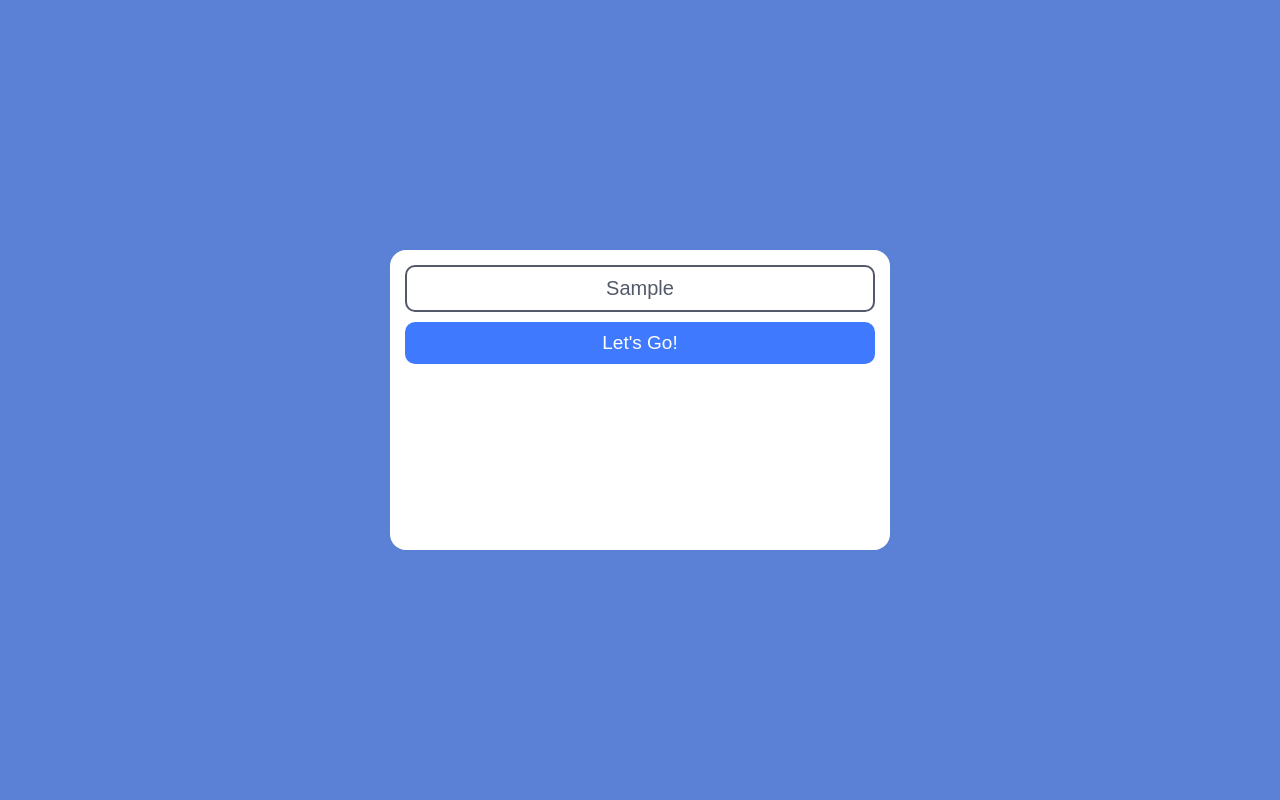
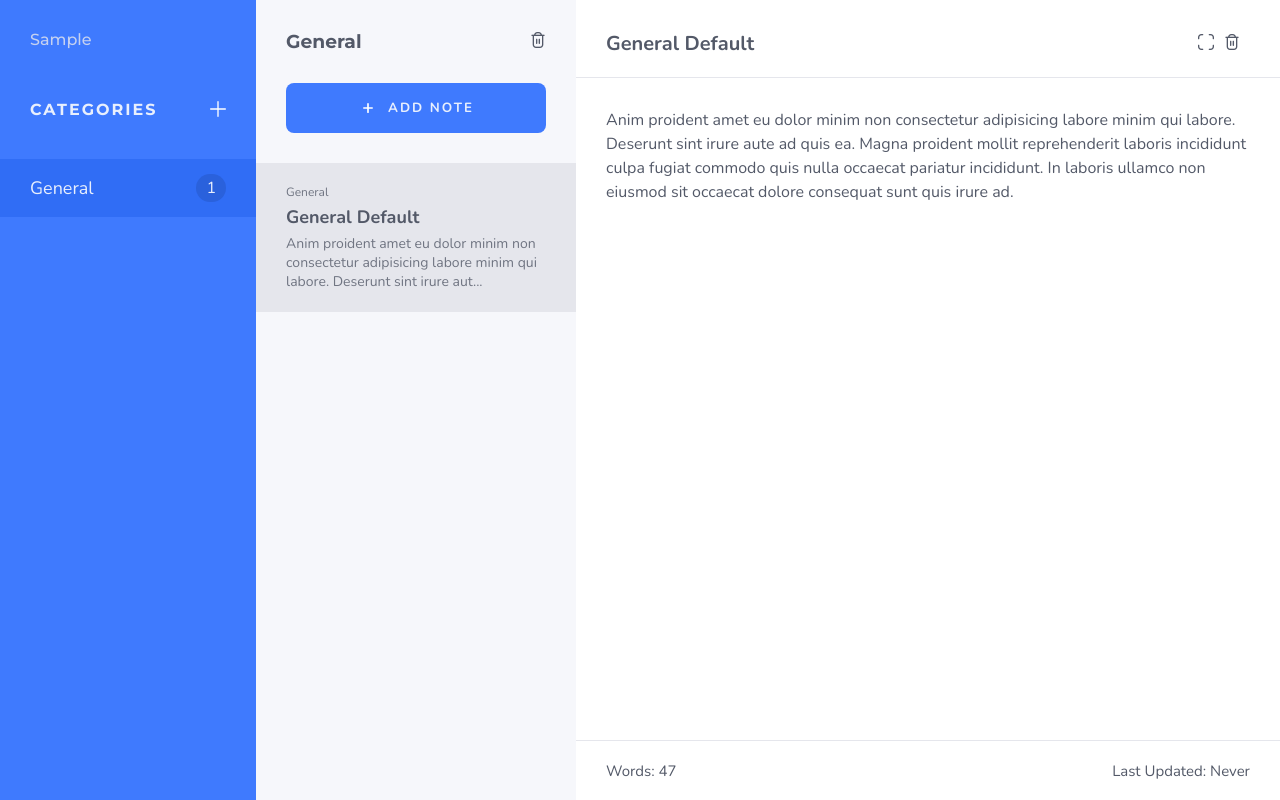
Before and after one commit to HanielU/Noterr, a Svelte app: page / in a window 1280 px wide. Both pictures are taken after typing "Sample" into the empty fields and a click on the button "Let's Go!". Built offline with nearby package versions, Linux system fonts and the light colour scheme.

Commit message:
Made some changes

```diff
--- a/src/App.svelte
+++ b/src/App.svelte
@@ -4,24 +4,15 @@
 	import NotePreview from "./components/Notes.svelte";
 	import Note from "./components/Note.svelte";
 	import { setContext } from "svelte";
-	import { categories, activeCategory, expanded } from "./store";
+	import { categories, activeCategory, expanded, username } from "./store";
 	// import Note2 from "./components/NoteRichTxtEditor.svelte";
-
-	let namePresent;
 	let width = 0;
 
-	$: (() => console.log($expanded.partExpansion))();
+	// $: (() => console.log($expanded.partExpansion))();
 
 	$: $expanded.partExpansion = width > 1050 ? false : true;
 
-	$: namePresent = localStorage.getItem("username") ? true : false;
-
-	// unnecessary alternative
-	/* 	$: if (localStorage.getItem("username") === null) {
-		namePresent = false;
-	} else {
-		namePresent = true;
-	} */
+	$: namePresent = $username ? true : false;
 
 	/**
 	 * Makes the parameter (category) to the active category
@@ -72,11 +63,7 @@
 <svelte:window bind:innerWidth={width} />
 
 {#if namePresent}
-	<div
-		class="wrapper"
-		class:flex={($expanded.fullExpansion || $expanded.partExpansion) &&
-			$categories.length > 0}
-	>
+	<div class="wrapper" class:flex={$expanded.fullExpansion}>
 		<Sidebar />
 
 		<NotePreview />
@@ -92,8 +79,8 @@
 	Design Credit: https://dribbble.com/shots/10907311-Notes-App-Category-Screen
 
 	Functionality:
-		- Create Categories
-		- Update Categories (You can do this by double-clicking on the category name in the sidebar)
+		- Create a Category
+		- Update a Category Name (You can do this by double-clicking on the category name in the sidebar)
 		- Delete Categories
 		- Create Notes
 		- Update Notes
--- a/src/classes.js
+++ /dev/null
@@ -1,37 +0,0 @@
-import { v4 as uuidv4 } from "uuid";
-
-export class Category {
-	constructor(name, contenteditable, notes = [], activeNote) {
-		this.id = uuidv4();
-		this.name = name;
-		this.contenteditable = contenteditable;
-		this.notes = notes;
-		this.activeNote = activeNote;
-		this.notesCount = this.notes.length;
-	}
-}
-
-export class Note {
-	constructor(title, content) {
-		this.id = uuidv4();
-		this.tag = undefined;
-		this.title = title;
-		this.content = content;
-		this.lastUpdate = "Never";
-		this.words =
-			this.content.trim() === ""
-				? 0
-				: this.content.trim().split(" ").length;
-	}
-
-	/**
-	 * Sets tag of note manually since it's impossible to set from the class constructor
-	 */
-	setTag(categoryName) {
-		this.tag = categoryName;
-	}
-
-	setLastUpdate(lastUpdate) {
-		this.lastupdate = lastUpdate;
-	}
-}
--- a/src/components/NameModal.svelte
+++ b/src/components/NameModal.svelte
@@ -1,11 +1,11 @@
 <script>
+	import { username } from "../store";
 	export let namePresent = false;
-	export let username = "";
+	export let userNameEdit = "";
 
 	function handleSubmit() {
-		if (!username.trim()) return;
-		localStorage.setItem("username", username);
-		location.reload();
+		if (!userNameEdit.trim()) return;
+		$username = userNameEdit;
 	}
 </script>
 
@@ -15,7 +15,7 @@
 			<input
 				placeholder="Enter Your Username"
 				type="text"
-				bind:value={username}
+				bind:value={userNameEdit}
 			/>
 			<button>Let's Go!</button>
 		</form>
--- a/src/components/Notes.svelte
+++ b/src/components/Notes.svelte
@@ -2,7 +2,7 @@
 	import { getContext } from "svelte";
 	import Sortable from "sortablejs";
 	import { loremIpsum as lorem } from "lorem-ipsum";
-	import { Note } from "../classes";
+	import { Note } from "../utils";
 	import { activeCategory, categories, expanded } from "../store";
 	import NotePreview from "./NotePreview.svelte";
 
--- a/src/components/Sidebar.svelte
+++ b/src/components/Sidebar.svelte
@@ -1,6 +1,6 @@
 <!-- House Categories and navigation -->
 <script>
-	import { username, expanded, categories } from "../store";
+	import { username, expanded } from "../store";
 	import Categories from "./SidebarCategory.svelte";
 	let addingCategory = false; // checks if new category is being added
 	let winHeight = 0;
@@ -8,7 +8,7 @@
 
 <svelte:window bind:innerHeight={winHeight} />
 
-{#if $expanded.fullExpansion === false && $expanded.partExpansion === false && $categories.length > 0}
+{#if $expanded.fullExpansion === false}
 	<nav>
 		<div class="user">
 			<h3 class="user-name">{$username}</h3>
--- a/src/components/SidebarCategory.svelte
+++ b/src/components/SidebarCategory.svelte
@@ -3,7 +3,7 @@
 	import { fade } from "svelte/transition";
 	import { flip } from "svelte/animate";
 	import { loremIpsum as lorem } from "lorem-ipsum";
-	import { Note, Category } from "../classes";
+	import { Note, Category } from "../utils";
 	import { activeCategory, categories } from "../store";
 
 	export let addingCategory, winHeight;
--- a/src/store.js
+++ b/src/store.js
@@ -1,8 +1,8 @@
 import { writable } from "svelte/store";
 import { loremIpsum as lorem } from "lorem-ipsum";
-import { Note, Category } from "./classes";
+import { Note, Category, localStorageStore } from "./utils";
 
-export const username = writable(localStorage.getItem("username"));
+export const username = localStorageStore("username", null);
 
 /**
  * Represents the active category
--- /dev/null
+++ b/src/utils.js
@@ -0,0 +1,78 @@
+import { writable } from "svelte/store";
+import { v4 as uuidv4 } from "uuid";
+
+const client = typeof window !== "undefined";
+
+// Custom store to make life easier
+export function localStorageStore(key, initial) {
+	const { set: setStore, ...readableStore } = writable(initial, () => {
+		if (!client) return;
+
+		getAndSetFromLocalStorage();
+
+		const updateFromStorageEvents = (event) => {
+			if (event.key === key) getAndSetFromLocalStorage();
+		};
+		window.addEventListener("storage", updateFromStorageEvents);
+		return () =>
+			window.removeEventListener("storage", updateFromStorageEvents);
+	});
+
+	// Set both the localStorage and this Svelte store
+	const set = (value) => {
+		setStore(value);
+		localStorage.setItem(key, JSON.stringify(value));
+	};
+
+	// Synchronize the Svelte store and local storage
+	const getAndSetFromLocalStorage = () => {
+		const localValue = localStorage.getItem(key);
+
+		if (localValue === null) set(initial);
+		else {
+			try {
+				setStore(JSON.parse(localValue));
+			} catch {
+				set(initial);
+			}
+		}
+	};
+
+	return { ...readableStore, set };
+}
+
+export class Category {
+	constructor(name, contenteditable, notes = [], activeNote) {
+		this.id = uuidv4();
+		this.name = name;
+		this.contenteditable = contenteditable;
+		this.notes = notes;
+		this.activeNote = activeNote;
+		this.notesCount = this.notes.length;
+	}
+}
+
+export class Note {
+	constructor(title, content) {
+		this.id = uuidv4();
+		this.tag = undefined;
+		this.title = title;
+		this.content = content;
+		this.lastUpdate = "Never";
+		this.words =
+			this.content.trim() === ""
+				? 0
+				: this.content.trim().split(" ").length;
+	}
+
+	/**
+	 * Sets tag of note manually since it's impossible to set from the class constructor
+	 */
+	setTag(categoryName) {
+		this.tag = categoryName;
+	}
+
+	setLastUpdate(lastUpdate) {
+		this.lastupdate = lastUpdate;
+	}
+}
```
